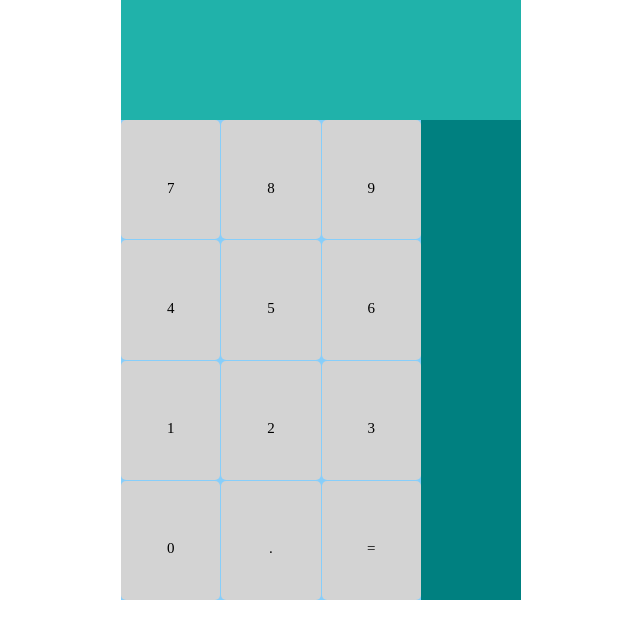
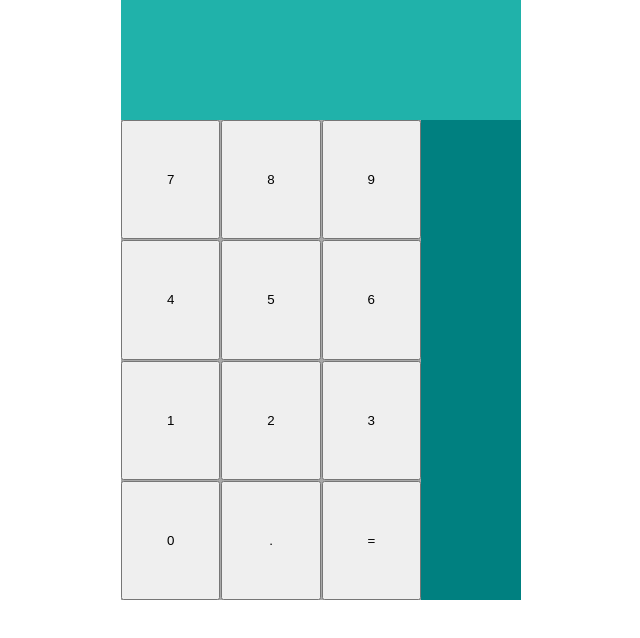
Before and after one commit to tinsights/TOP-Calculator, a plain HTML site: page index.html in a window 1280 px wide. Shown: the whole page, without its empty margins (319-959 px from the left). Drawn offline with Linux system fonts and the light colour scheme.

Commit message:
changed to buttons

```diff
--- a/index.html
+++ b/index.html
@@ -13,18 +13,18 @@
       <div id="calculator">
         <div id="display"></div>
         <div id="numbers">
-          <div class="button"><p>7</p></div>
-          <div class="button"><p>8</p></div>
-          <div class="button"><p>9</p></div>
-          <div class="button"><p>4</p></div>
-          <div class="button"><p>5</p></div>
-          <div class="button"><p>6</p></div>
-          <div class="button"><p>1</p></div>
-          <div class="button"><p>2</p></div>
-          <div class="button"><p>3</p></div>
-          <div class="button"><p>0</p></div>
-          <div class="button"><p>.</p></div>
-          <div class="button"><p>=</p></div>
+          <button class="btn" data-type="number">7</button>
+          <button class="btn" data-type="number">8</button>
+          <button class="btn" data-type="number">9</button>
+          <button class="btn" data-type="number">4</button>
+          <button class="btn" data-type="number">5</button>
+          <button class="btn" data-type="number">6</button>
+          <button class="btn" data-type="number">1</button>
+          <button class="btn" data-type="number">2</button>
+          <button class="btn" data-type="number">3</button>
+          <button class="btn" data-type="number">0</button>
+          <button class="btn">.</button>
+          <button class="btn" data-type="operator">=</button>
         </div>
         <div id="operators"></div>
       </div>
--- a/script.js
+++ b/script.js
@@ -0,0 +1,3 @@
+const numbers = Array.from(document.querySelectorAll("[data-type='number']"));
+
+console.log(numbers);
--- a/style.css
+++ b/style.css
@@ -15,7 +15,7 @@
   font-size: 40px;
   min-height: 600px;
   width: 400px;
-  background: LightGray;
+  background: black;
   display: grid;
   grid-template-columns: 3fr 1fr;
   grid-template-rows: 1fr 4fr;
@@ -30,7 +30,7 @@
 }
 
 #numbers {
-  background: lightskyblue;
+  background: darkgray;
   grid-area: numbers;
   display: grid;
   grid-template-columns: 1fr 1fr 1fr;
@@ -45,16 +45,7 @@
   grid-area: operators;
 }
 
-.button {
+.btn {
   width: 100%;
   height: 100%;
-  border-radius: 5px;
-  background-color: lightgray;
 }
-
-p {
-  font-size: 15px;
-  text-align: center;
-  position: relative;
-  top: 50%;
-}
```
